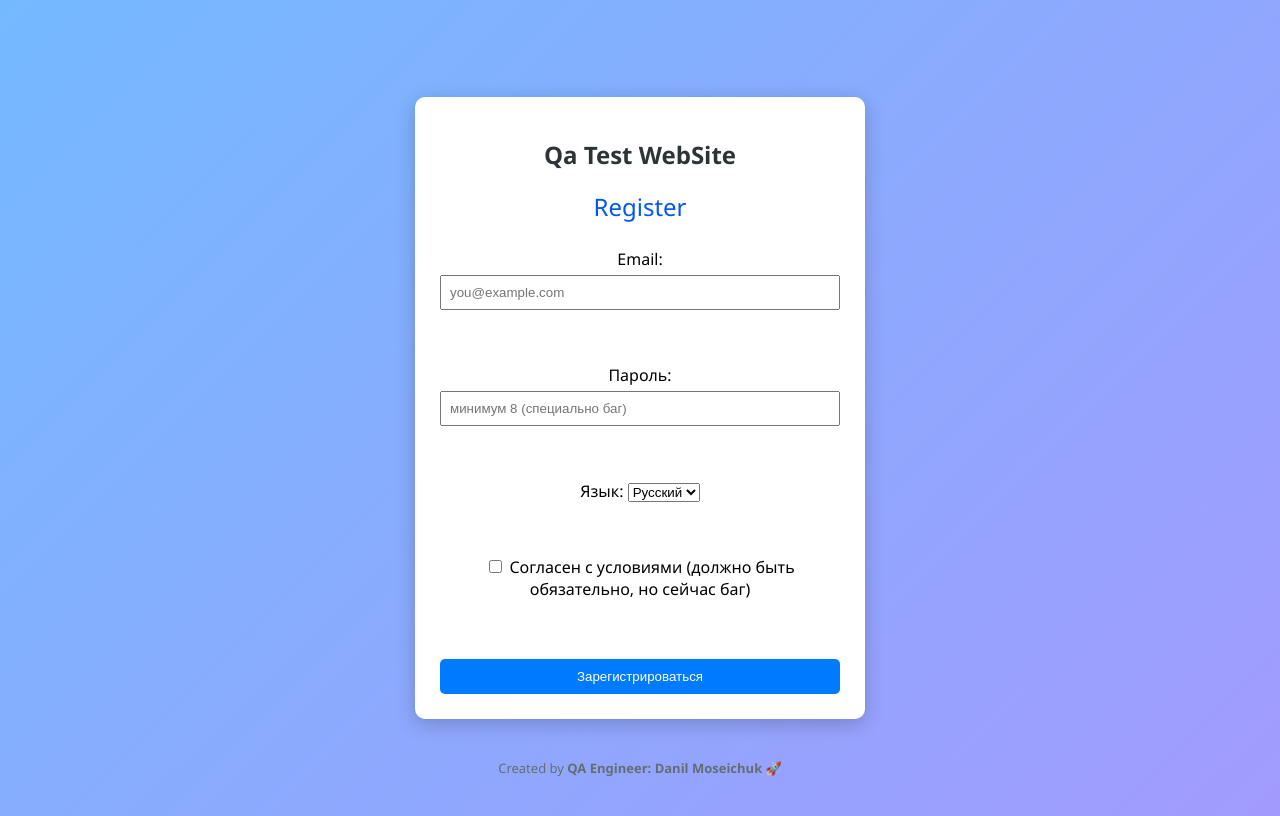
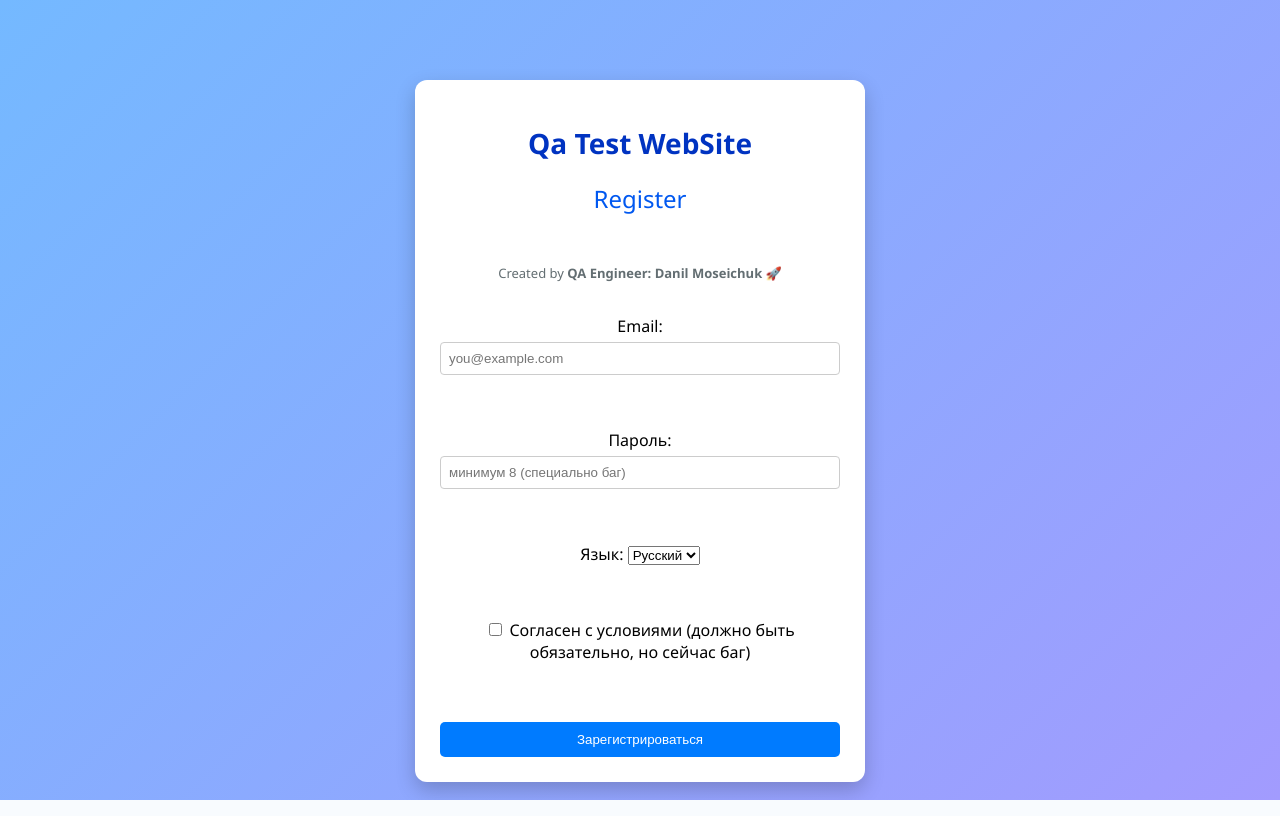
Before and after one commit to uverdoz/QA-Playground-WebSite-, a Flask app: page / in a window 1280 px wide. Run offline with Flask 3, Linux system fonts and the light colour scheme.

Commit message:
restore style css

```diff
--- a/static/style.css
+++ b/static/style.css
@@ -1,22 +1,50 @@
+/* ===== ОСНОВНОЙ КОНТЕЙНЕР СТРАНИЦЫ ===== */
+html,
 body {
+    height: 100%;
+    margin: 0;
+    padding: 0;
+    font-family: 'Segoe UI', Arial, sans-serif;
     background: linear-gradient(135deg, #74b9ff, #a29bfe);
-    font-family: 'Segoe UI', Arial, sans-serif;
-    height: 100vh;
     display: flex;
-    align-items: center;
-    justify-content: center;
-
-    body {
-        display: flex;
-        flex-direction: column;
-        min-height: 100vh;
-    }
+    flex-direction: column;
 }
 
-h1 {
+/* ===== ОСНОВНОЙ БЛОК (ФОРМА) ===== */
+.container {
+    flex: 1;
+    max-width: 400px;
+    width: 90%;
+    margin: 80px auto 40px;
+    /* нижний отступ для футера */
+    padding: 25px;
+    background-color: #fff;
+    border-radius: 12px;
+    box-shadow: 0 8px 20px rgba(0, 0, 0, 0.2);
     text-align: center;
+    transition: transform 0.3s ease;
+    animation: fadeIn 0.8s ease;
+    word-wrap: break-word;
 }
 
+.container:hover {
+    transform: translateY(-5px);
+}
+
+/* ===== ТЕКСТЫ ===== */
+h1 {
+    color: #0033c1;
+    font-size: 28px;
+    margin-bottom: 10px;
+}
+
+h2 {
+    color: #0058f0;
+    font-weight: normal;
+    margin-bottom: 25px;
+}
+
+/* ===== ФОРМА ===== */
 label {
     display: block;
     margin-top: 10px;
@@ -28,12 +56,15 @@ input[type="password"] {
     padding: 8px;
     margin-top: 5px;
     box-sizing: border-box;
+    border: 1px solid #ccc;
+    border-radius: 4px;
 }
 
 .checkbox {
     margin-top: 10px;
 }
 
+/* ===== КНОПКА ===== */
 button {
     width: 100%;
     margin-top: 15px;
@@ -51,61 +82,42 @@ button:hover {
     transform: scale(1.05);
 }
 
-h1 {
-    text-align: center;
-    color: #0033c1;
-    /* Тёмно-синий, выглядит дорого */
-    font-size: 28px;
-    margin-bottom: 10px;
-}
-
-h2 {
-    text-align: center;
-    color: #0058f0;
-    /* Серо-голубой подзаголовок */
-    font-weight: normal;
-    margin-bottom: 25px;
-}
-
-.container {
-    width: 360px;
-    padding: 30px;
-    background-color: #ffffff;
-    border-radius: 12px;
-    box-shadow: 0 8px 20px rgba(0, 0, 0, 0.2);
-    transition: transform 0.3s ease;
-    animation: fadeIn 0.8 ease;
-
-    .container {
-        flex: 1;
-    }
-
-}
-
-.container:hover {
-    transform: translateY(-5px);
-}
-
-.message.success {
-    color: #27ae60;
-    /* зелёный */
-}
-
-.message.error {
-    color: #e74c3c;
-    /* красный */
-}
-
-input.error {
-    border: 2px solid #e74c3c;
-    background-color: #fdecea;
-}
-
 button:active {
-    box-shadow: 0 3px 10px rgba(0, 0, 0, 0.3) inset;
     transform: scale(0.98);
 }
 
+/* ===== ЛОАДЕР ===== */
+.loader {
+    margin: 20px auto;
+    border: 5px solid #f3f3f3;
+    border-top: 5px solid #3498db;
+    border-radius: 50%;
+    width: 40px;
+    height: 40px;
+    animation: spin 1s linear infinite;
+}
+
+@keyframes spin {
+    from {
+        transform: rotate(0deg);
+    }
+
+    to {
+        transform: rotate(360deg);
+    }
+}
+
+/* ===== ФУТЕР ===== */
+footer {
+    margin-top: auto;
+    text-align: center;
+    color: #636e72;
+    font-size: 13px;
+    padding: 10px 0;
+    border-top: 1px solid rgba(255, 255, 255, 0.4);
+}
+
+/* ===== АНИМАЦИЯ ===== */
 @keyframes fadeIn {
     from {
         opacity: 0;
@@ -117,79 +129,3 @@ button:active {
         transform: translateY(0);
     }
 }
-
-footer {
-    text-align: center;
-    margin-top: 15px;
-    color: #636e72;
-    font-size: 13px;
-}
-
-.btn-back {
-    display: inline-block;
-    margin-top: 20px;
-    padding: 10px 15px;
-    background-color: #00b894;
-    color: white;
-    text-decoration: none;
-    border-radius: 5px;
-    transition: background-color 0.3s ease;
-}
-
-.btn-back:hover {
-    background-color: #009874;
-}
-
-/* Контейнер */
-.container {
-    max-width: 400px;
-    width: 90%;
-    margin: 80px auto;
-    padding: 25px;
-    background-color: white;
-    border-radius: 10px;
-    box-shadow: 0 5px 20px rgba(0, 0, 0, 0.2);
-    text-align: center;
-    word-wrap: break-word;
-    overflow-wrap: break-word;
-}
-
-/* Заголовок */
-h1 {
-    font-size: 24px;
-    color: #2d3436;
-    margin-bottom: 15px;
-    word-break: break-word;
-}
-
-/* Футер */
-footer {
-    text-align: center;
-    color: #636e72;
-    font-size: 13px;
-    margin-top: 30px;
-    position: fixed;
-    bottom: 10px;
-    left: 0;
-    width: 100%;
-}
-
-.loader {
-    margin: 20px auto;
-    border: 5px solid #f3f3f3;
-    border-top: 5px solid #3498db;
-    border-radius: 50%;
-    width: 40px;
-    height: 40px;
-    animation: spin 1s linear infinite;
-}
-
-@keyframes spin {
-    0% {
-        transform: rotate(0deg);
-    }
-
-    100% {
-        transform: rotate(360deg);
-    }
-}
```
